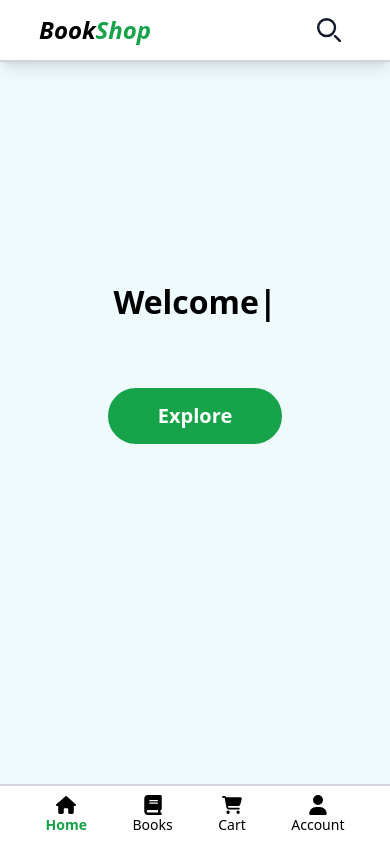
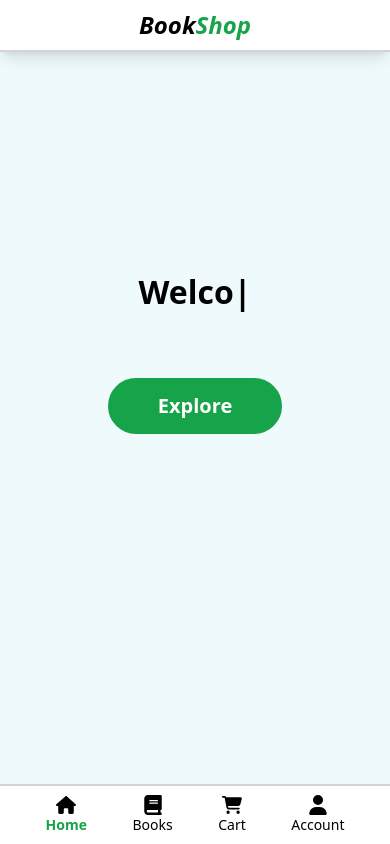
Before and after one commit to naimur009/BookShop-Ecommerce, a React (Vite) app: page / in a window 390 px wide. Built offline with nearby package versions, Linux system fonts and the light colour scheme.

Commit message:
ForntEnd

```diff
--- a/src/components/Hero/Hero.jsx
+++ b/src/components/Hero/Hero.jsx
@@ -9,7 +9,7 @@ const Hero = () => {
                     <TypeAnimation
                         sequence={[
                             // Same substring at the start will only be typed out once, initially
-                            'Welcome to BookStore',
+                            'Welcome to BookShop',
                             2000, // wait 1s before replacing "Mice" with "Hamsters"
                             'Get Books At Yout Door Step',
                             2000,
--- a/src/components/navbar/Navbar.jsx
+++ b/src/components/navbar/Navbar.jsx
@@ -8,9 +8,9 @@ const Navbar = () => {
     const [showMenu, setShowMenu] = useState(false);
 
     return (
-        <div className="w-screen pb-[62px] shadow-lg ">
-            <div className="flex flex-col items-center justify-center bg-white fixed top-0 z-10 border-b-2 border-gray-300">
-                <nav className='h-[60px] lg:h-[80px] w-[80%] lg:w-[70%] m-auto flex justify-between'>
+        <div className="w-screen lg:pb-[62px] shadow-lg ">
+            <div className="flex flex-col items-center justify-center bg-white lg:fixed top-0 z-10 border-b-2 border-gray-300">
+                <nav className='h-[50px] lg:h-[80px] w-[80%] lg:w-[70%] m-auto flex justify-center lg:justify-between items-center gap-4'>
 
                     {/* logo */}
                     <div
@@ -29,27 +29,8 @@ const Navbar = () => {
 
                     {/* right side option */}
 
-                    <div className="h-full flex justify-center items-center lg:hidden">
-                        <button
-                            className="p-2.5 ms-2 text-sm font-bold text-gray-900 rounded-lg flex justify-center items-center"
-                            onClick={() => setShowMenu(!showMenu)}
-                        >
-                            <svg className="w-6 h-6 lg:w-5 lg:h-5" aria-hidden="true" xmlns="http://www.w3.org/2000/svg" fill="none" viewBox="0 0 20 20">
-                                <path stroke="currentColor" strokeLinecap="round" strokeLinejoin="round" strokeWidth="2" d="m19 19-4-4m0-7A7 7 0 1 1 1 8a7 7 0 0 1 14 0Z" />
-                            </svg>
-                        </button>
-                    </div>
-
                     {/* link */}
                     <div className="hidden lg:flex gap-6 lg:text-base font-medium items-center">
-                        <button
-                            className="p-2.5 ms-2 text-sm font-bold text-gray-900 rounded-lg flex justify-center items-center"
-                            onClick={() => setShowMenu(!showMenu)}
-                        >
-                            <svg className="w-6 h-6 lg:w-5 lg:h-5" aria-hidden="true" xmlns="http://www.w3.org/2000/svg" fill="none" viewBox="0 0 20 20">
-                                <path stroke="currentColor" strokeLinecap="round" strokeLinejoin="round" strokeWidth="2" d="m19 19-4-4m0-7A7 7 0 1 1 1 8a7 7 0 0 1 14 0Z" />
-                            </svg>
-                        </button>
                         <NavLink to="/" className={({ isActive }) => `hover:text-green-600 ${isActive ? "text-green-600" : ""}`}> Home </NavLink>
                         <NavLink to="/books" className={({ isActive }) => `hover:text-green-600 ${isActive ? "text-green-600" : ""}`}> All-Books </NavLink>
                         <NavLink to="/cart" className={({ isActive }) => `hover:text-green-600 ${isActive ? "text-green-600" : ""}`}> Cart </NavLink>
```
